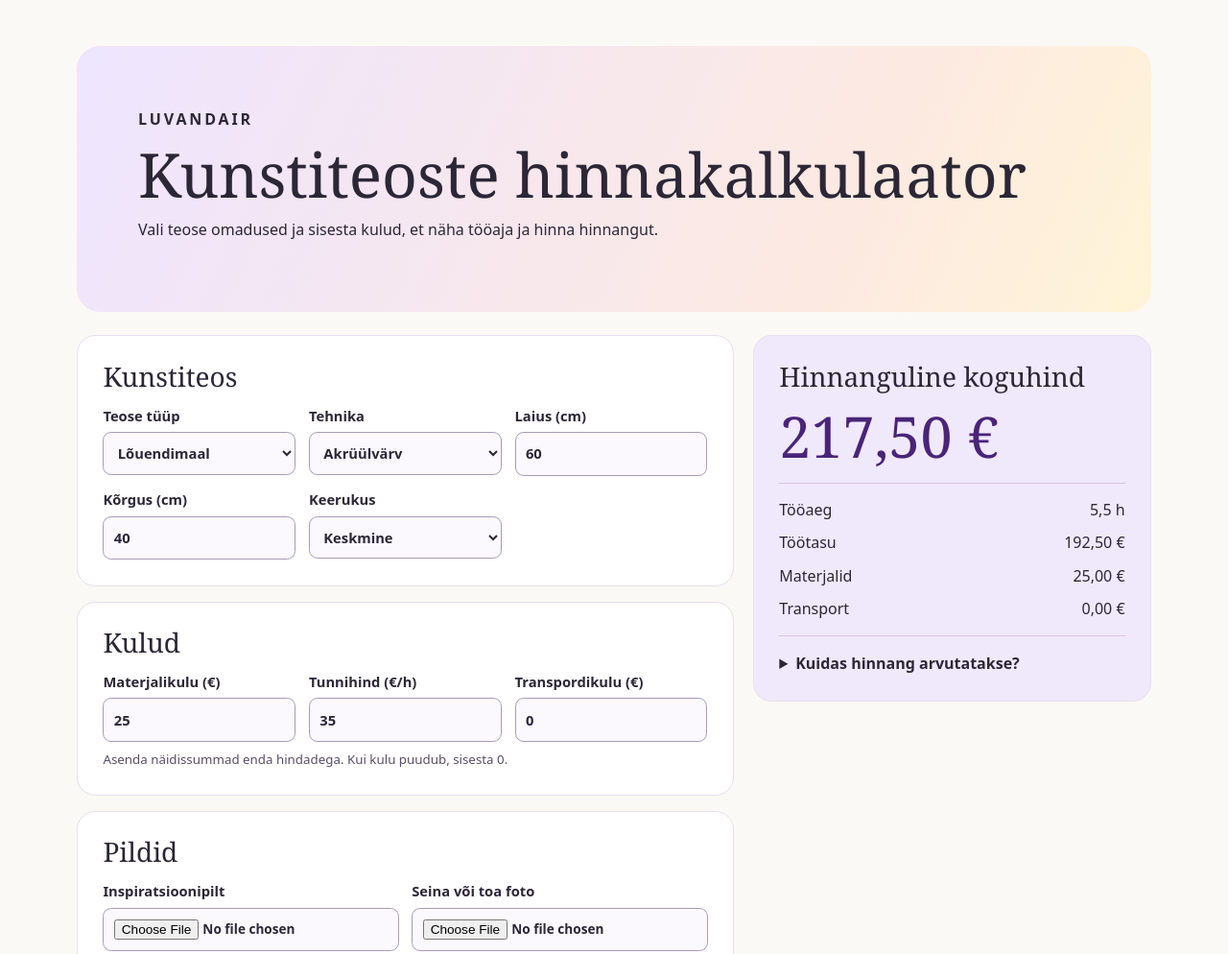
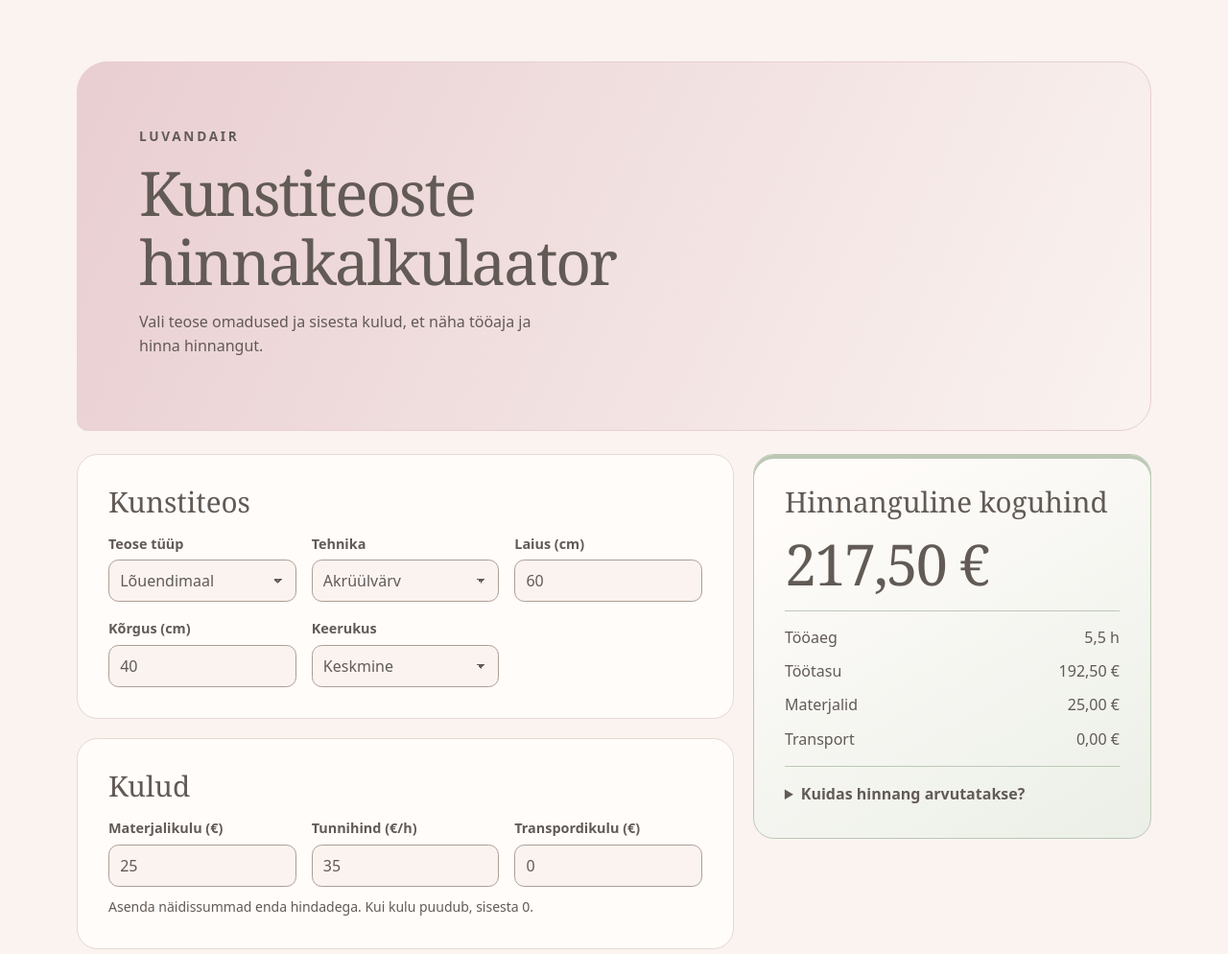
Before and after one commit to elairekirt-design/luvandair-kalkulaator, a plain HTML site: page index.html in a window 1280 px wide. Shown: the top 994 px of the page at 96% size. Drawn offline with Linux system fonts and the light colour scheme.

Commit message:
Refactor CSS variables and styles in index.html

```diff
--- a/index.html
+++ b/index.html
@@ -6,48 +6,70 @@
   <meta name="description" content="Arvuta kunstiteose hinnanguline tööaeg ja koguhind.">
   <title>Luvandair – kunstiteoste hinnakalkulaator</title>
   <style>
+    :root {
+      color-scheme: light;
+      --background: #FAF3F0;
+      --rose: #E9CED1;
+      --sage: #BCC8B5;
+      --text: #625A55;
+      --paper: #FFFCFA;
+      --border: #E5D8D2;
+      --control-border: #AD9D94;
+      --serif: Georgia, "Times New Roman", serif;
+    }
+
     * { box-sizing: border-box; }
     [hidden] { display: none !important; }
 
     body {
       margin: 0;
-      background: #fbf9f5;
-      color: #2c2736;
-      font: 1rem/1.55 system-ui, sans-serif;
+      background: var(--background);
+      color: var(--text);
+      font: 1rem/1.6 system-ui, sans-serif;
     }
 
     main {
       width: min(70rem, 100% - 2rem);
-      margin: 3rem auto;
+      margin: clamp(1rem, 5vw, 4rem) auto;
     }
 
     header {
+      margin-bottom: 1.5rem;
       padding: clamp(1.5rem, 5vw, 4rem);
-      border-radius: 1.5rem;
-      background: linear-gradient(115deg, #eee5ff, #fce9e2 70%, #fff4d7);
-      margin-bottom: 1.5rem;
+      border: 1px solid var(--rose);
+      border-radius: 2rem 2rem 2rem .7rem;
+      background: linear-gradient(115deg, var(--rose), var(--background));
     }
 
     .brand {
-      font-weight: 750;
-      letter-spacing: .18em;
+      font-size: .85rem;
+      font-weight: 700;
+      letter-spacing: .2em;
       text-transform: uppercase;
     }
 
     h1, h2 {
-      font-family: Georgia, serif;
+      margin: 0;
+      font-family: var(--serif);
+      font-weight: 400;
       line-height: 1.12;
-      font-weight: 500;
     }
 
     h1 {
-      font-size: clamp(2rem, 6vw, 4rem);
-      margin: .55rem 0;
+      max-width: 20ch;
+      margin: .65rem 0 .9rem;
+      font-size: clamp(1.85rem, 5.5vw, 4rem);
+      letter-spacing: -.035em;
       overflow-wrap: anywhere;
     }
 
-    h2 { font-size: 1.75rem; margin: 0 0 .85rem; }
+    h2 {
+      margin-bottom: 1rem;
+      font-size: clamp(1.5rem, 3vw, 1.85rem);
+    }
+
     p { margin: .6rem 0; }
+    header p { max-width: 48ch; }
 
     .layout {
       display: grid;
@@ -56,77 +78,140 @@
       gap: 1.25rem;
     }
 
-    form { display: grid; gap: 1rem; }
+    form {
+      display: grid;
+      gap: 1.25rem;
+    }
 
     .card {
       min-width: 0;
-      padding: clamp(1rem, 3vw, 1.65rem);
-      background: #fff;
-      border: 1px solid #e5dfee;
-      border-radius: 1.2rem;
+      padding: clamp(1.15rem, 3vw, 2rem);
+      border: 1px solid var(--border);
+      border-radius: 1.35rem;
+      background: var(--paper);
     }
 
     .fields {
       display: grid;
       grid-template-columns: repeat(auto-fit, minmax(min(100%, 10rem), 1fr));
-      gap: .85rem;
+      gap: 1rem;
     }
 
-    label { display: block; font-size: .92rem; font-weight: 680; }
+    label {
+      display: block;
+      min-width: 0;
+      font-size: .9rem;
+      font-weight: 650;
+    }
 
     input, select {
       width: 100%;
+      min-height: 2.75rem;
       margin-top: .35rem;
-      padding: .65rem;
-      border: 1px solid #a99bb8;
-      border-radius: .55rem;
-      background: #fbf9fd;
+      padding: .6rem .7rem;
+      border: 1px solid var(--control-border);
+      border-radius: .65rem;
+      background: var(--background);
       color: inherit;
-      font: inherit;
+      font: 1rem/1.4 system-ui, sans-serif;
     }
 
-    input[type="file"] { font-size: .85rem; }
-    :focus-visible { outline: 3px solid #7044a4; outline-offset: 3px; }
-    small { display: block; color: #594d66; margin-top: .5rem; }
+    select {
+      appearance: none;
+      padding-right: 2rem;
+      background-image: linear-gradient(45deg, transparent 50%, var(--text) 50%),
+        linear-gradient(135deg, var(--text) 50%, transparent 50%);
+      background-position: right 1.12rem center, right .82rem center;
+      background-repeat: no-repeat;
+      background-size: .3rem .3rem;
+    }
+
+    input[type="file"] { font-size: .875rem; }
+
+    input::file-selector-button {
+      margin-right: .5rem;
+      padding: .25rem .4rem;
+      border: 1px solid var(--control-border);
+      border-radius: .35rem;
+      background: var(--paper);
+      color: var(--text);
+      font: inherit;
+      cursor: pointer;
+    }
+
+    :focus-visible {
+      outline: 2px solid var(--text);
+      outline-offset: 3px;
+    }
+
+    small {
+      display: block;
+      margin-top: .65rem;
+      font-size: .875rem;
+    }
+
     small:empty { display: none; }
 
     .preview {
+      display: block;
       width: 100%;
       height: 10rem;
+      margin-top: .65rem;
+      border-radius: .65rem;
+      background: var(--background);
       object-fit: contain;
-      background: #f7f3fa;
-      border-radius: .65rem;
-      margin-top: .65rem;
     }
 
     button {
       margin-top: .5rem;
-      background: #fff;
-      border: 1px solid #a99bb8;
-      border-radius: .5rem;
-      padding: .4rem .65rem;
+      padding: .5rem .7rem;
+      border: 1px solid var(--control-border);
+      border-radius: .55rem;
+      background: var(--paper);
+      color: inherit;
       font: inherit;
-      color: inherit;
       cursor: pointer;
     }
 
-    aside.card { background: #f0e8fb; }
+    button:hover { background: var(--background); }
+
+    aside.card {
+      border-color: var(--sage);
+      background: linear-gradient(150deg, var(--paper) 12%, #EBEFE7);
+      box-shadow: inset 0 .25rem var(--sage);
+    }
 
     .total {
-      font: 500 clamp(2.3rem, 5vw, 3.7rem)/1.1 Georgia, serif;
-      color: #492478;
+      margin: .8rem 0;
+      font: 400 clamp(2.3rem, 5vw, 3.7rem)/1.1 var(--serif);
+      letter-spacing: -.035em;
       overflow-wrap: anywhere;
-      margin: .8rem 0;
     }
 
-    dl { margin: 1rem 0; border-block: 1px solid #d4c4e4; padding: .65rem 0; }
-    dl div { display: flex; justify-content: space-between; gap: 1rem; padding: .3rem 0; }
-    dd { margin: 0; text-align: right; overflow-wrap: anywhere; }
+    dl {
+      margin: 1rem 0;
+      padding: .65rem 0;
+      border-block: 1px solid var(--sage);
+    }
+
+    dl div {
+      display: flex;
+      justify-content: space-between;
+      gap: 1rem;
+      padding: .3rem 0;
+    }
+
+    dd {
+      min-width: 0;
+      margin: 0;
+      text-align: right;
+      overflow-wrap: anywhere;
+    }
+
     summary { cursor: pointer; font-weight: 650; }
 
     @media (max-width: 48rem) {
       .layout { grid-template-columns: 1fr; }
-      main { margin-block: 1rem; }
     }
   </style>
 </head>
```
